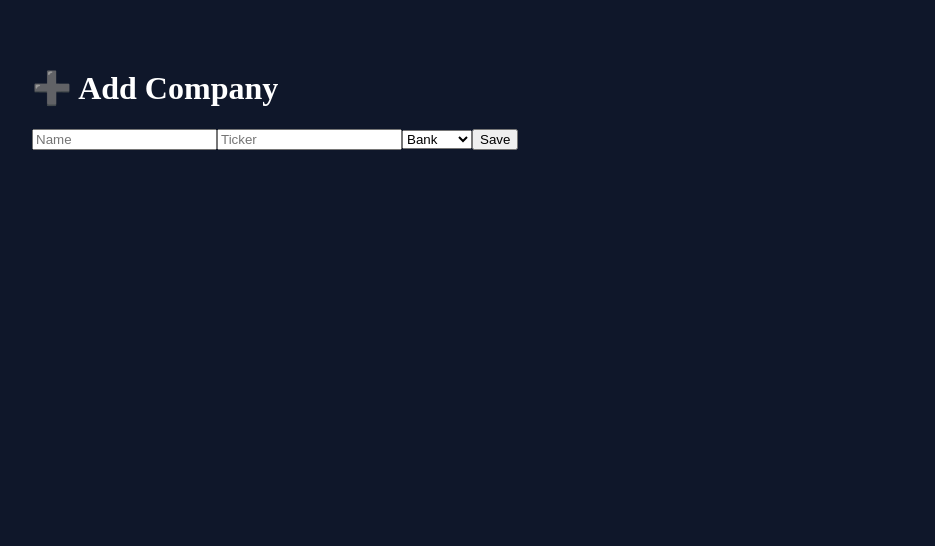
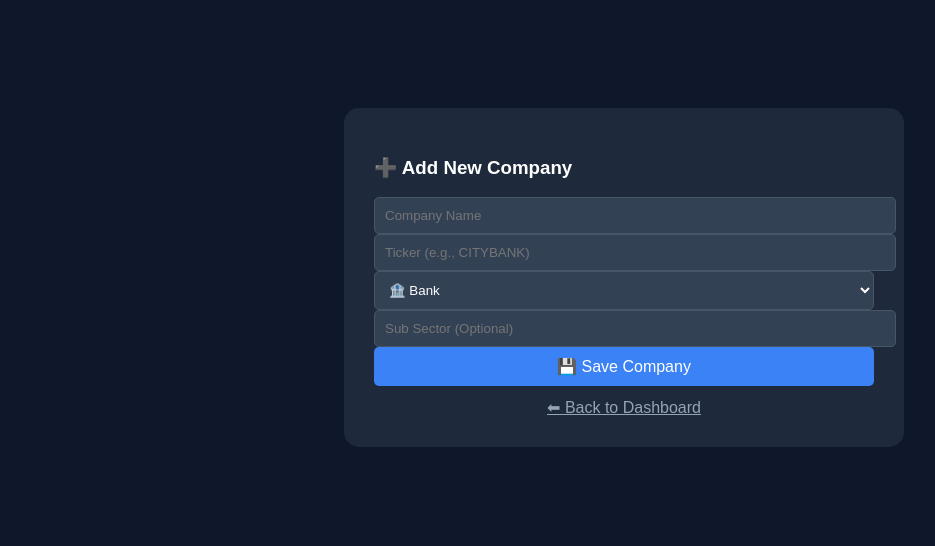
Before and after one commit to Ahashanahmed2/fandamental_dashboard, a FastAPI app: template templates/add_company.html in a window 1280 px wide. Shown: the top 546 px of the page, without its empty margins (16-951 px from the left). Run offline with FastAPI, Linux system fonts and the light colour scheme; the template is opened without the code that fills it, so the values that code supplies are empty.

Commit message:
Update add_company.html

```diff
--- a/templates/add_company.html
+++ b/templates/add_company.html
@@ -2,10 +2,92 @@
 <html>
 <head>
     <title>Add Company</title>
+    <link rel="manifest" href="/static/manifest.json">
+    <meta name="theme-color" content="#3b82f6">
+    <style>
+        .install-btn {
+            display: none;
+            background: #10b981;
+            color: white;
+            border: none;
+            padding: 12px 24px;
+            border-radius: 8px;
+            font-size: 16px;
+            cursor: pointer;
+            margin-bottom: 20px;
+            width: 100%;
+        }
+        .install-btn:hover { background: #059669; }
+    </style>
 </head>
-<body style="background:#0f172a;color:white;padding:40px;">
-    <h1>➕ Add Company</h1>
-    <form id="f"><input id="n" placeholder="Name" required><input id="t" placeholder="Ticker" required><select id="s"><option value="Bank">Bank</option><option value="General">General</option></select><button type="submit">Save</button></form>
-    <script>document.getElementById('f').addEventListener('submit',async e=>{e.preventDefault();let r=await fetch('/api/companies',{method:'POST',headers:{'Content-Type':'application/json'},body:JSON.stringify({name:document.getElementById('n').value,ticker:document.getElementById('t').value,sector:document.getElementById('s').value})});if(r.ok)window.location.href='/';})</script>
+<body style="background:#0f172a;color:white;padding:40px;font-family:Arial;">
+    <div style="max-width:500px;margin:60px auto;background:#1e293b;padding:30px;border-radius:15px;">
+        <h3>➕ Add New Company</h3>
+
+        <!-- PWA Install Button -->
+        <button id="installBtn" class="install-btn">📲 Install App</button>
+
+        <form id="f">
+            <input id="n" class="form-control mb-2" placeholder="Company Name" required style="width:100%;padding:10px;background:#334155;color:white;border:1px solid #475569;border-radius:5px;">
+            <input id="t" class="form-control mb-2" placeholder="Ticker (e.g., CITYBANK)" required style="width:100%;padding:10px;background:#334155;color:white;border:1px solid #475569;border-radius:5px;">
+            <select id="s" class="form-control mb-3" style="width:100%;padding:10px;background:#334155;color:white;border:1px solid #475569;border-radius:5px;">
+                <option value="Bank">🏦 Bank</option>
+                <option value="Pharmaceuticals">💊 Pharmaceuticals</option>
+                <option value="Textile">👕 Textile</option>
+                <option value="Telecom">📱 Telecom</option>
+                <option value="Food">🍔 Food & Beverage</option>
+                <option value="Energy">⚡ Energy</option>
+                <option value="Cement">🏗️ Cement</option>
+                <option value="General">📦 General</option>
+            </select>
+            <input id="sub" class="form-control mb-3" placeholder="Sub Sector (Optional)" style="width:100%;padding:10px;background:#334155;color:white;border:1px solid #475569;border-radius:5px;">
+            <button type="submit" style="background:#3b82f6;color:white;padding:10px;border:none;border-radius:5px;width:100%;cursor:pointer;font-size:16px;">💾 Save Company</button>
+        </form>
+        <a href="/" style="color:#94a3b8;display:block;margin-top:12px;text-align:center;">⬅ Back to Dashboard</a>
+    </div>
+
+    <script>
+        // PWA Install
+        let deferredPrompt;
+        const installBtn = document.getElementById('installBtn');
+
+        window.addEventListener('beforeinstallprompt', (e) => {
+            e.preventDefault();
+            deferredPrompt = e;
+            installBtn.style.display = 'block';
+        });
+
+        installBtn.addEventListener('click', async () => {
+            if (deferredPrompt) {
+                deferredPrompt.prompt();
+                const { outcome } = await deferredPrompt.userChoice;
+                if (outcome === 'accepted') {
+                    installBtn.style.display = 'none';
+                }
+                deferredPrompt = null;
+            }
+        });
+
+        window.addEventListener('appinstalled', () => {
+            installBtn.style.display = 'none';
+        });
+
+        // Form Submit
+        document.getElementById('f').addEventListener('submit',async e=>{
+            e.preventDefault();
+            let r=await fetch('/api/companies',{
+                method:'POST',
+                headers:{'Content-Type':'application/json'},
+                body:JSON.stringify({
+                    name:document.getElementById('n').value,
+                    ticker:document.getElementById('t').value.toUpperCase(),
+                    sector:document.getElementById('s').value,
+                    sub_sector:document.getElementById('sub').value||null
+                })
+            });
+            if(r.ok){window.location.href='/';}
+            else{let err=await r.json();alert('Error: '+(err.detail||'Failed'));}
+        });
+    </script>
 </body>
 </html>
```
